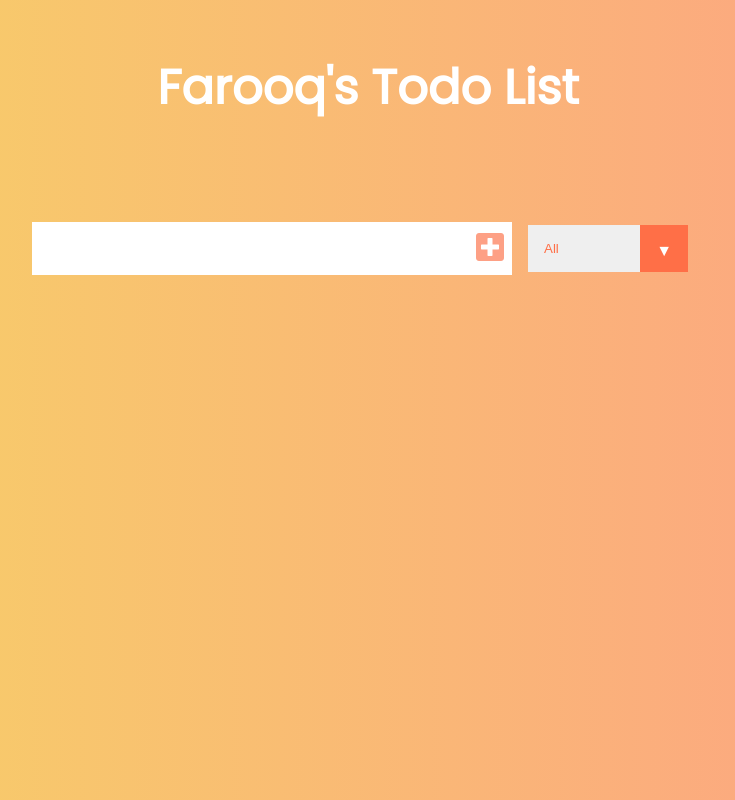
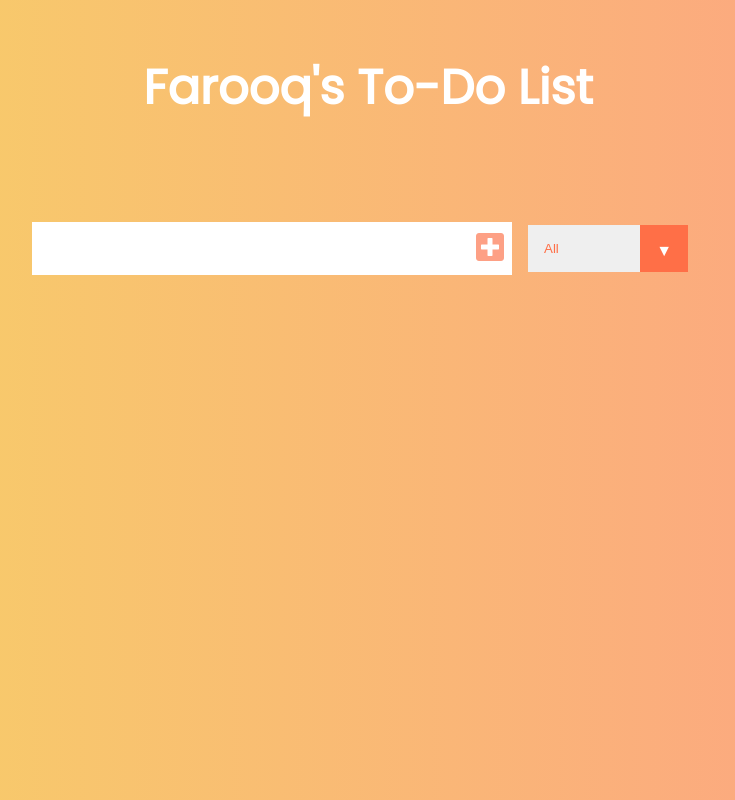
Before and after one commit to Farooq-Mohammed/Todo-List, a plain HTML site: page index.html in a window 1280 px wide. Shown: the whole page, without its empty margins (272-1007 px from the left). Drawn offline with Linux system fonts and the light colour scheme.

Commit message:
Update index.html

```diff
--- a/index.html
+++ b/index.html
@@ -12,12 +12,12 @@
     href="https://cdnjs.cloudflare.com/ajax/libs/font-awesome/5.15.3/css/all.min.css" integrity="sha512-iBBXm8fW90+nuLcSKlbmrPcLa0OT92xO1BIsZ+ywDWZCvqsWgccV3gFoRBv0z+8dLJgyAHIhR35VZc2oM/gI1w==" crossorigin="anonymous" referrerpolicy="no-referrer" />
 
     <link rel="stylesheet" href="style.css">
-    <title>Document</title>
+    <title>To-Do List</title>
 </head>
 <body>
 
     <header>
-        <h1>Farooq's Todo List</h1>
+        <h1>Farooq's To-Do List</h1>
     </header>
     <form>
         <input type="text" class="todo-input">
```
